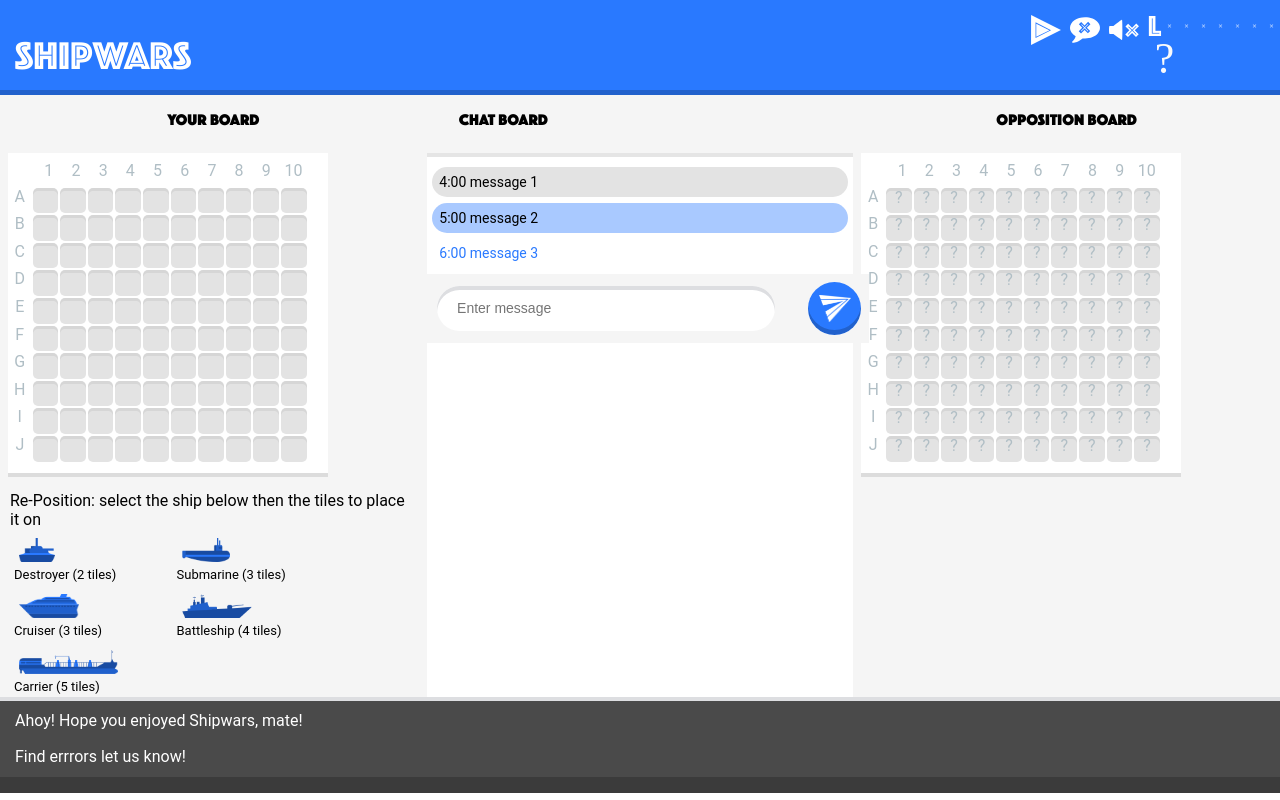
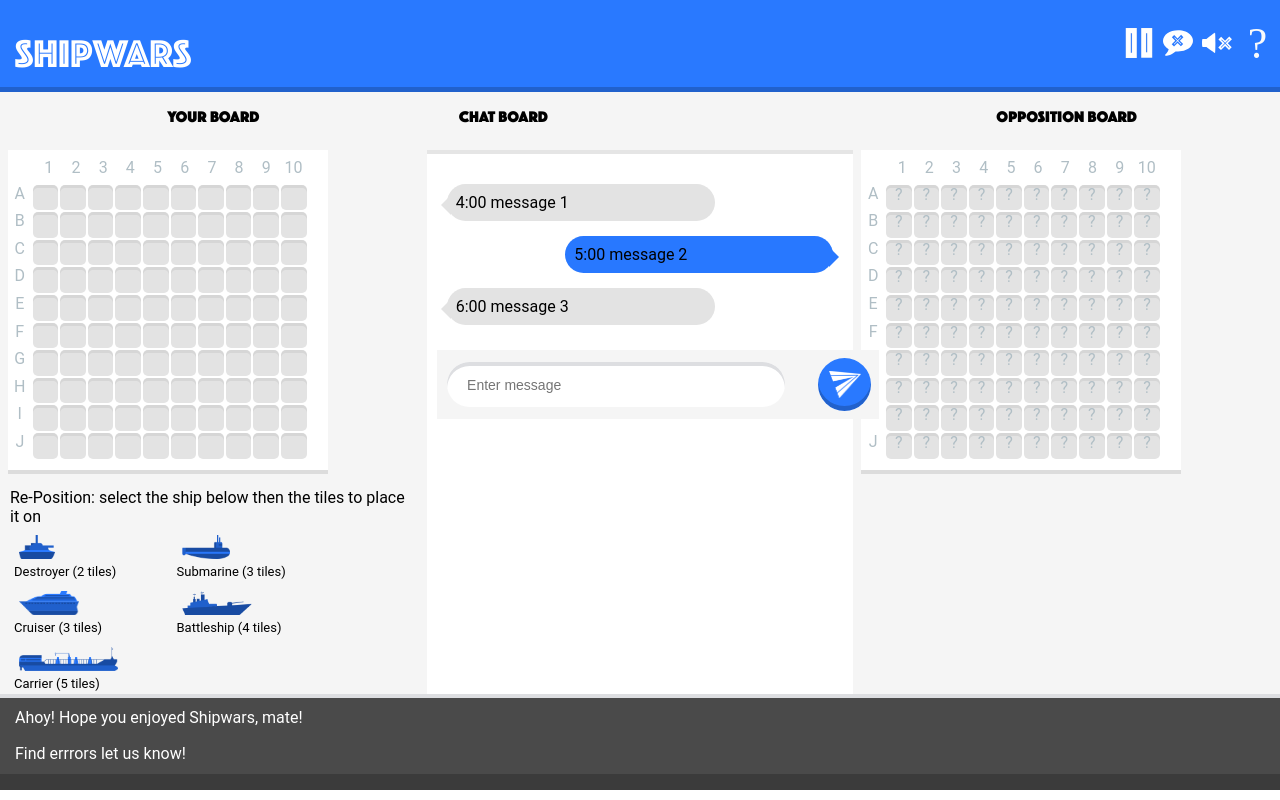
Before and after one commit to hilwat/shipwars, a React (Create React App) app: page / in a window 1280 px wide. Shown: the top 800 px of the page. Built offline with nearby package versions, Linux system fonts and the light colour scheme.

Commit message:
header and chat fixes

```diff
--- a/src/Gamepage/Chatboard.js
+++ b/src/Gamepage/Chatboard.js
@@ -9,10 +9,12 @@ const Chatboard = () =>
 					<a>Chat Board</a>
 				</div>
 			</div>
-			<div className="messageboard">
-			<p className="yourmsg"> 4:00 message 1</p>
-			<p className="oppmsg"> 5:00 message 2</p>
-			<p className="system"> 6:00 message 3</p>
+			<div id="chat-box" className="messageboard clearfix" >
+				<ul class="messages clearfix">
+					<li className="yourmsg"> 4:00 message 1</li>
+					<li className="oppmsg"> 5:00 message 2</li>
+					<li className="system"> 6:00 message 3</li>
+				</ul>
 			<div className="enterbox">
 				<input className="entrymsg" placeholder="Enter message">
 				</input>
--- a/src/Gamepage/Chatmessage.css
+++ b/src/Gamepage/Chatmessage.css
@@ -19,7 +19,6 @@
 }
 
 .messageboard p{
-	font-family: 'Roboto', sans-serif;
 	padding:0.5em;
 	border-radius: 30px;
 	margin:0.4em;
@@ -99,3 +98,92 @@ input:focus, textarea:focus button:focus {
 	height: 3em;
 	width: 3em;
 }
+
+.li {
+	display: block;
+	clear: both;
+}
+
+.clearfix:after {
+	content: ".";
+	display: block;
+	height: 0;
+	clear: both;
+	visibility: hidden;
+}
+.clearfix {
+	display: inline-block;
+}
+* html .clearfix {
+	height: 1%;
+}
+.clearfix {
+	display: block;
+}
+
+div#chat-box {
+	background: #fff;
+	padding: 10px;
+	margin: 0 auto;
+	max-width: 600px
+}
+
+ul.messages {
+	padding: 10px;
+		 list-style-type: none;
+}
+
+ul.messages li {
+	display: block;
+	position: relative;
+	float: left;
+	min-width: 250px;
+	background: #E3E3E3;;
+	border: 4px solid transparent;
+	border-radius: 20px;
+	padding: 5px;
+	color: #000000 ;
+	margin-bottom: 15px;
+	font-family: 'Roboto', sans-serif;
+}
+
+ul.messages li:after, ul.messages li:before {
+	right: 100%;
+	top: 40%;
+	border: solid transparent;
+	content: " ";
+	height: 0;
+	width: 0;
+	position: absolute;
+	pointer-events: none;
+}
+
+ul.messages li:after {
+	border-color: rgba(166, 172, 186, 0);
+	border-right-color: #E3E3E3;;
+	border-width: 10px;
+	margin-top: -5px;
+}
+ul.messages li:before {
+	border-color: rgba(0, 0, 0, 0);
+	border-right-color: transparent;
+	border-width: 26px;
+	margin-top: -26px;
+}
+
+ul.messages li:nth-child(2n) {
+	background: #2878ff;
+	float: right;
+}
+
+ul.messages li:nth-child(2n):after, ul.messages li:nth-child(2n):before {
+	border-right-color: transparent;
+	left: 100%;
+}
+
+ul.messages li:nth-child(2n):after {
+	border-left-color: #2878ff;
+}
+ul.messages li:nth-child(2n):before {
+	border-left-color: transparent;
+}
--- a/src/Gamepage/NavButtons/PausePlay.js
+++ b/src/Gamepage/NavButtons/PausePlay.js
@@ -22,7 +22,7 @@ class PausePlay extends Component {
 		render() {
 			return (
 				<div className="player" >
-					{this.state.playing? <Pause onPlayerClick={this.handlePlayerClick} /> : <Play onPlayerClick={this.handlePlayerClick} />}
+					{this.state.playing? <Play onPlayerClick={this.handlePlayerClick} /> : <Pause onPlayerClick={this.handlePlayerClick} />}
 				</div>
 			)
 		}
--- a/src/Gamepage/NavButtons/QuestionDropdown.js
+++ b/src/Gamepage/NavButtons/QuestionDropdown.js
@@ -22,7 +22,7 @@ class QuestionDropdown extends Component {
 		render() {
 			return (
 				<div className="dropdown">
-					{this.state.dropdown? <Question onQuestionClick={this.handleDropdownClick} /> : <div><DropDown/><Question onQuestionClick={this.handleDropdownClick} /></div>}
+					{this.state.dropdown? <div><DropDown/><Question onQuestionClick={this.handleDropdownClick} /></div> : <Question onQuestionClick={this.handleDropdownClick} />}
 				</div>
 			)
 		}
```
